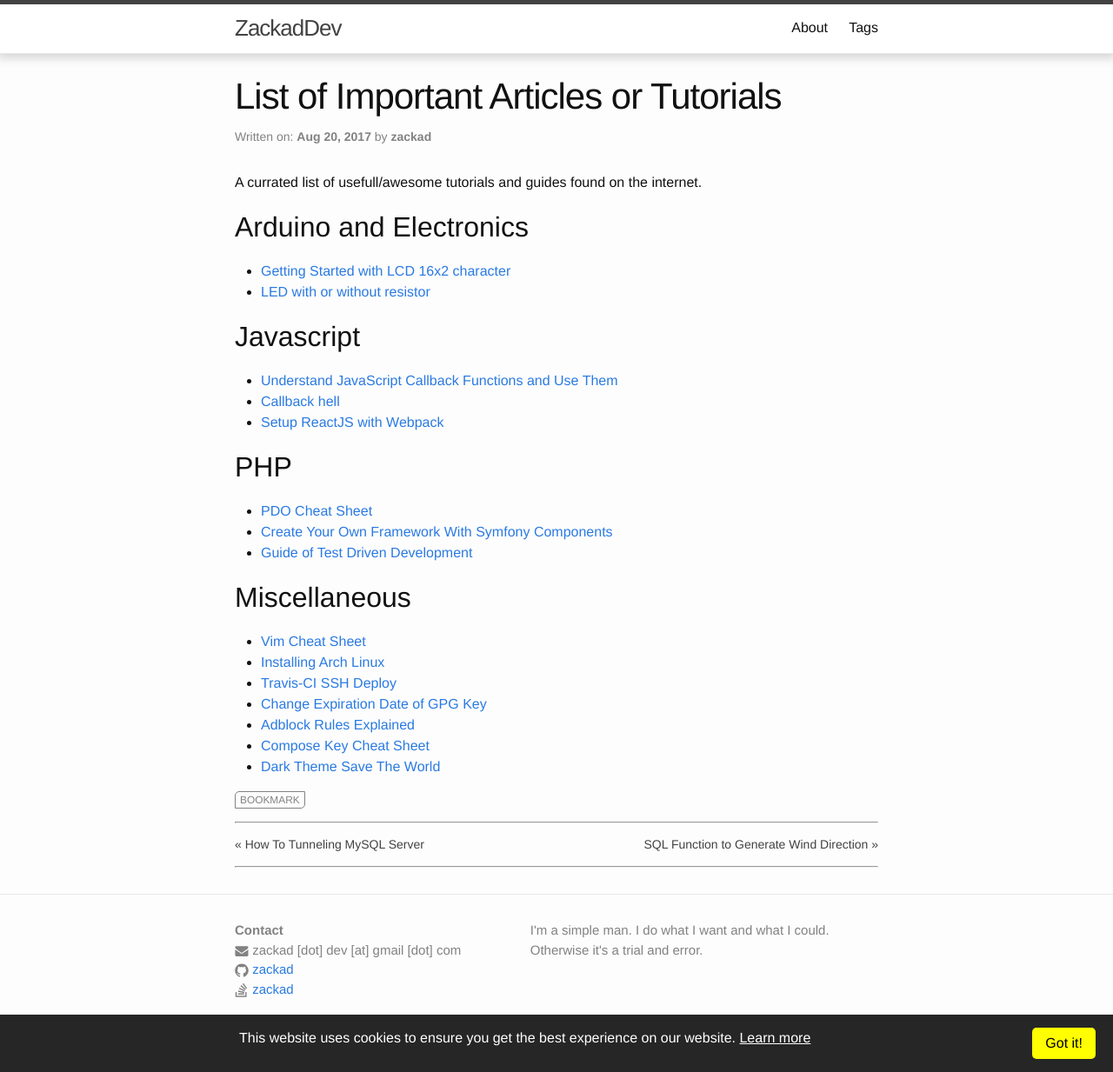
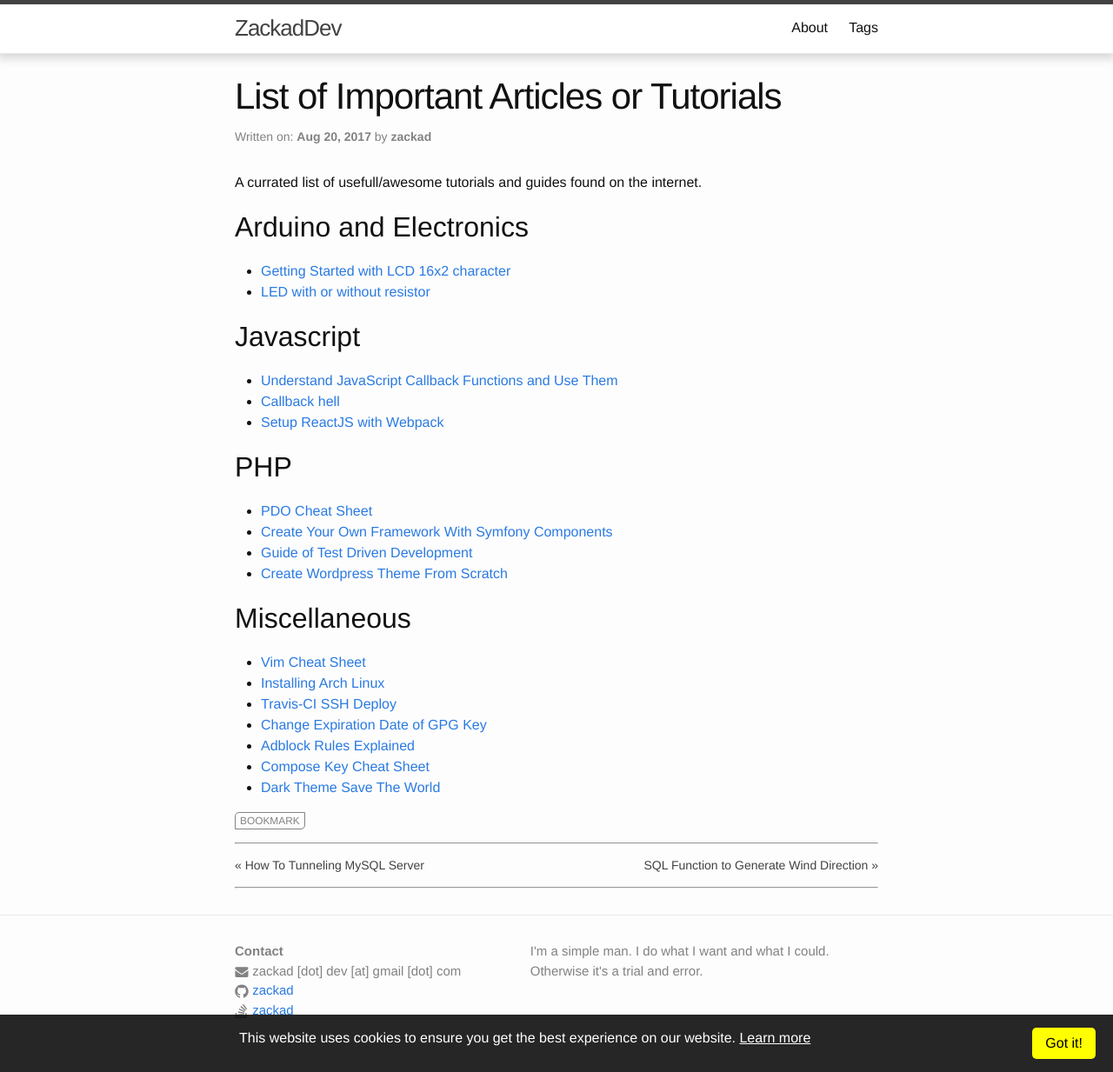
Before and after one commit to zackad/blog-src, a Jekyll site: the page built from _posts/2017-08-20-important-articles-and-tutorials.md, in a window 1280 px wide and 1233 px high. Shown: the whole window at 87% size. Built offline with Jekyll 4.4.1, drawn with Linux system fonts in a browser that asks for light colours; comment, search, counter and statistics services are not loaded.

Commit message:
guide to create wordpress theme url

```diff
--- a/_posts/2017-08-20-important-articles-and-tutorials.md
+++ b/_posts/2017-08-20-important-articles-and-tutorials.md
@@ -21,6 +21,7 @@ A currated list of usefull/awesome tutorials and guides found on the internet.
 - [PDO Cheat Sheet](https://phpdelusions.net/pdo/fetch_modes)
 - [Create Your Own Framework With Symfony Components](http://symfony.com/doc/current/create_framework/index.html)
 - [Guide of Test Driven Development](https://code.tutsplus.com/tutorials/lets-tdd-a-simple-app-in-php--net-26186)
+- [Create Wordpress Theme From Scratch](https://www.taniarascia.com/developing-a-wordpress-theme-from-scratch/)
 
 ## Miscellaneous
 
```
